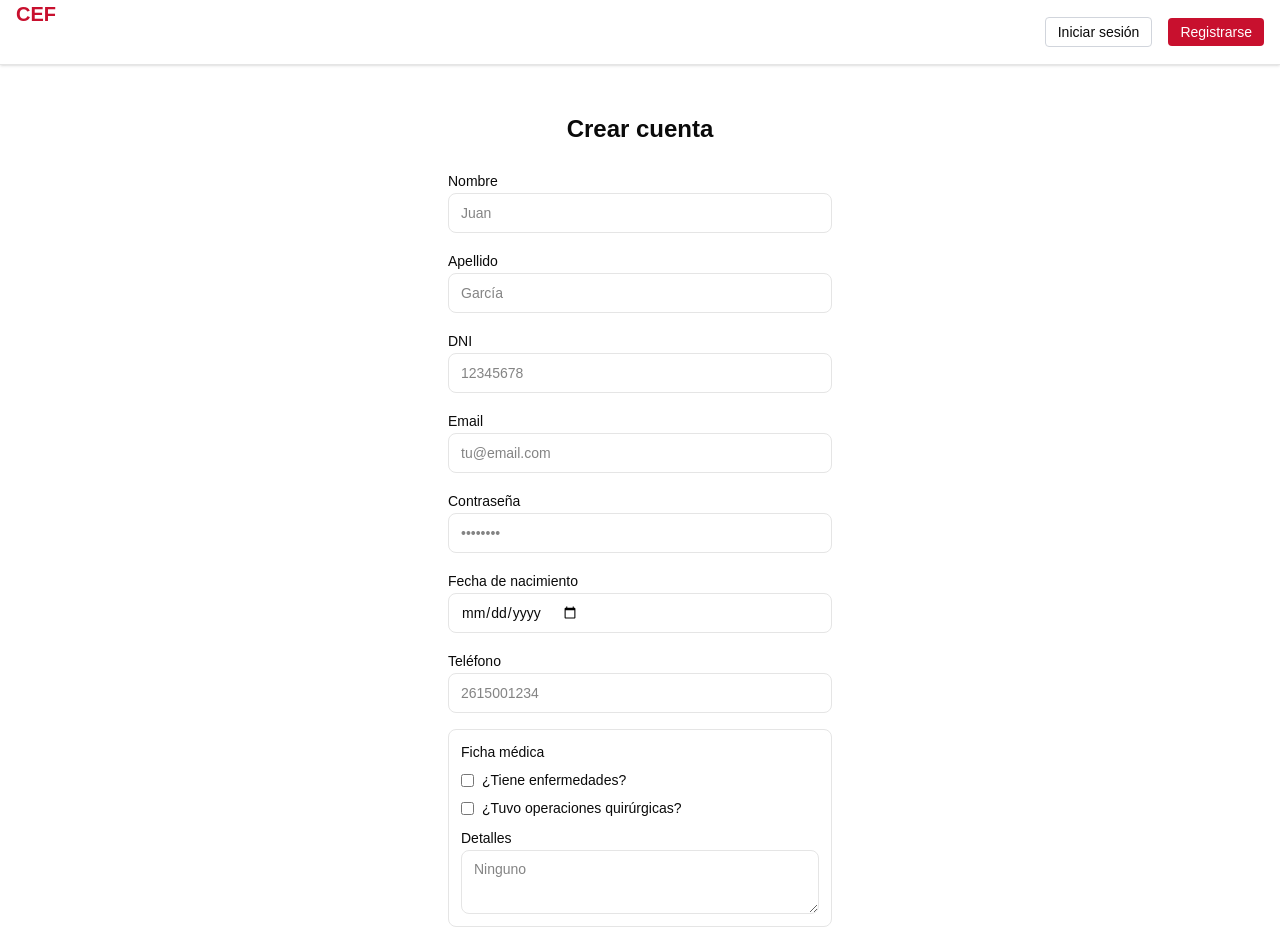
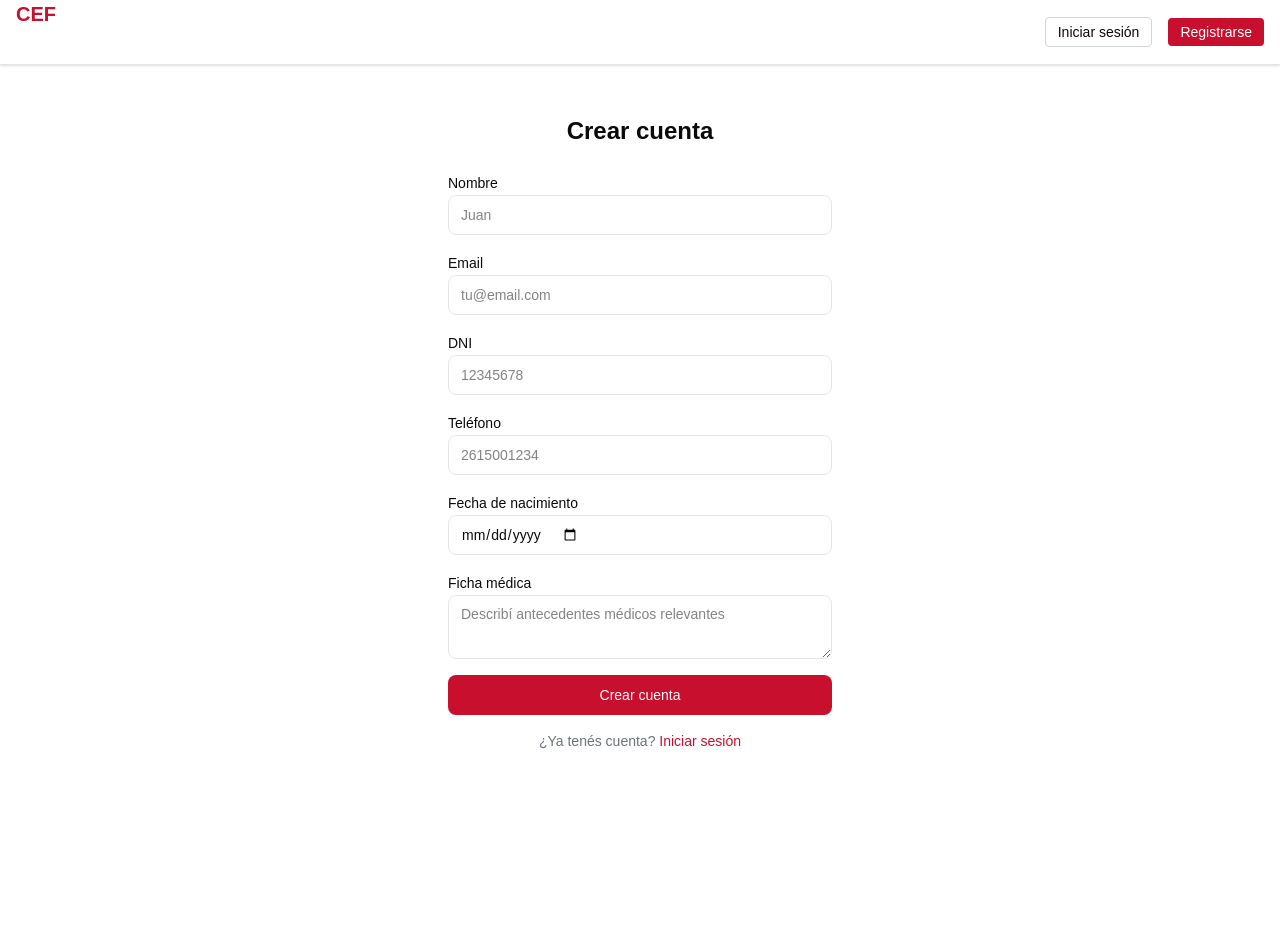
Before and after one commit to canizafa/sistema-cef, a React (Vite) app in the folder frontend/: page /register in a window 1280 px wide. Shown: the top 941 px of the page. After the commit the page ends 800 px from the top, so only its background shows below. Built offline with nearby package versions, Linux system fonts and the light colour scheme; no server answers.

Commit message:
fix(frontend): adapta Register y User al modelo Cliente del backend

```diff
--- a/frontend/src/context/AuthContext.tsx
+++ b/frontend/src/context/AuthContext.tsx
@@ -10,8 +10,7 @@ export type Rol = 'dueno' | 'recepcionista' | 'cliente';
 export type User = {
     id: number;
     nombre: string;
-    apellido: string;
-    mail: string;
+    email: string;
     rol: Rol;
 };
 
--- a/frontend/src/pages/RegisterPage.tsx
+++ b/frontend/src/pages/RegisterPage.tsx
@@ -7,35 +7,17 @@ import { authService } from '@/services/auth.service';
 
 export function RegisterPage() {
     const [form, setForm] = useState({
-        nombre: '', apellido: '', dni: '', mail: '', password: '',
-        fecha_nacimiento: '', telefono: '',
-        estado: 'activo', // hardcodeado, el usuario siempre empieza activo
-        ficha_medica: {
-            enfermedades: false,
-            operaciones_quirurgicas: false,
-            detalles: '',
-        }
+        nombre: '', email: '', dni: '',
+        telefono: '', fecha_nacimiento: '',
+        estado: 'activo',
+        ficha: '',
     });
     const [error, setError] = useState<string | null>(null);
     const [loading, setLoading] = useState(false);
     const navigate = useNavigate();
 
-    // Handler para inputs de texto normales
     function handleChange(e: React.ChangeEvent<HTMLInputElement | HTMLTextAreaElement>) {
         setForm((prev) => ({ ...prev, [e.target.name]: e.target.value }));
-    }
-
-    // Handler para checkboxes de ficha médica
-    function handleFichaMedica(e: React.ChangeEvent<HTMLInputElement | HTMLTextAreaElement>) {
-    const { name, type } = e.target;
-    const value = type === 'checkbox' ? (e.target as HTMLInputElement).checked : e.target.value;
-        setForm((prev) => ({
-            ...prev,
-            ficha_medica: {
-                ...prev.ficha_medica,
-                [name]: value,
-            }
-        }));
     }
 
     async function handleSubmit(e: React.FormEvent) {
@@ -43,8 +25,8 @@ export function RegisterPage() {
         setError(null);
         setLoading(true);
         try {
-            await authService.register(form);
-            navigate('/login'); // redirige al login para que inicie sesión
+            await authService.register({ ...form, dni: Number(form.dni) });
+            navigate('/login');
         } catch {
             setError('Error al crear la cuenta. Revisá los datos.');
         } finally {
@@ -64,47 +46,25 @@ export function RegisterPage() {
                             <input id="nombre" name="nombre" placeholder="Juan" value={form.nombre} onChange={handleChange} required className="flex h-10 w-full rounded-md border border-input bg-background px-3 py-2 text-sm" />
                         </div>
                         <div className="space-y-1">
-                            <label htmlFor="apellido" className="text-sm font-medium">Apellido</label>
-                            <input id="apellido" name="apellido" placeholder="García" value={form.apellido} onChange={handleChange} required className="flex h-10 w-full rounded-md border border-input bg-background px-3 py-2 text-sm" />
+                            <label htmlFor="email" className="text-sm font-medium">Email</label>
+                            <input id="email" name="email" type="email" placeholder="tu@email.com" value={form.email} onChange={handleChange} required className="flex h-10 w-full rounded-md border border-input bg-background px-3 py-2 text-sm" />
                         </div>
                         <div className="space-y-1">
                             <label htmlFor="dni" className="text-sm font-medium">DNI</label>
                             <input id="dni" name="dni" placeholder="12345678" value={form.dni} onChange={handleChange} required className="flex h-10 w-full rounded-md border border-input bg-background px-3 py-2 text-sm" />
                         </div>
                         <div className="space-y-1">
-                            <label htmlFor="mail" className="text-sm font-medium">Email</label>
-                            <input id="mail" name="mail" type="email" placeholder="tu@email.com" value={form.mail} onChange={handleChange} required className="flex h-10 w-full rounded-md border border-input bg-background px-3 py-2 text-sm" />
-                        </div>
-                        <div className="space-y-1">
-                            <label htmlFor="password" className="text-sm font-medium">Contraseña</label>
-                            <input id="password" name="password" type="password" placeholder="••••••••" value={form.password} onChange={handleChange} required className="flex h-10 w-full rounded-md border border-input bg-background px-3 py-2 text-sm" />
+                            <label htmlFor="telefono" className="text-sm font-medium">Teléfono</label>
+                            <input id="telefono" name="telefono" placeholder="2615001234" value={form.telefono} onChange={handleChange} required className="flex h-10 w-full rounded-md border border-input bg-background px-3 py-2 text-sm" />
                         </div>
                         <div className="space-y-1">
                             <label htmlFor="fecha_nacimiento" className="text-sm font-medium">Fecha de nacimiento</label>
                             <input id="fecha_nacimiento" name="fecha_nacimiento" type="date" value={form.fecha_nacimiento} onChange={handleChange} required className="flex h-10 w-full rounded-md border border-input bg-background px-3 py-2 text-sm" />
                         </div>
                         <div className="space-y-1">
-                            <label htmlFor="telefono" className="text-sm font-medium">Teléfono</label>
-                            <input id="telefono" name="telefono" placeholder="2615001234" value={form.telefono} onChange={handleChange} required className="flex h-10 w-full rounded-md border border-input bg-background px-3 py-2 text-sm" />
+                            <label htmlFor="ficha" className="text-sm font-medium">Ficha médica</label>
+                            <textarea id="ficha" name="ficha" value={form.ficha} onChange={handleChange} placeholder="Describí antecedentes médicos relevantes" className="flex w-full rounded-md border border-input bg-background px-3 py-2 text-sm min-h-16" />
                         </div>
-
-                        {/* Ficha médica */}
-                        <div className="space-y-2 border rounded-md p-3">
-                            <p className="text-sm font-medium">Ficha médica</p>
-                            <label className="flex items-center gap-2 text-sm">
-                                <input type="checkbox" name="enfermedades" checked={form.ficha_medica.enfermedades} onChange={handleFichaMedica} />
-                                ¿Tiene enfermedades?
-                            </label>
-                            <label className="flex items-center gap-2 text-sm">
-                                <input type="checkbox" name="operaciones_quirurgicas" checked={form.ficha_medica.operaciones_quirurgicas} onChange={handleFichaMedica} />
-                                ¿Tuvo operaciones quirúrgicas?
-                            </label>
-                            <div className="space-y-1">
-                                <label htmlFor="detalles" className="text-sm">Detalles</label>
-                                <textarea id="detalles" name="detalles" value={form.ficha_medica.detalles} onChange={handleFichaMedica} placeholder="Ninguno" className="flex w-full rounded-md border border-input bg-background px-3 py-2 text-sm min-h-16" />
-                            </div>
-                        </div>
-
                         {error && <p className="text-sm text-red-600">{error}</p>}
                         <button type="submit" disabled={loading} className="w-full bg-brand text-white rounded-md h-10 text-sm font-medium hover:opacity-90 disabled:opacity-50">
                             {loading ? 'Creando cuenta...' : 'Crear cuenta'}
--- a/frontend/src/services/auth.service.ts
+++ b/frontend/src/services/auth.service.ts
@@ -9,22 +9,17 @@ export interface LoginData {
     password: string;
 }
 
-// Campos que acepta CrearAlumno en el backend
+// Campos que acepta el modelo Cliente en el backend
 export interface RegisterData {
     nombre: string;
-    apellido: string;
-    dni: string;
-    mail: string;
-    password: string;
-    fecha_nacimiento: string; // formato "YYYY-MM-DD"
+    email: string;
+    dni: number;
     telefono: string;
+    fecha_nacimiento: string;
     estado: string;
-    ficha_medica: {
-        enfermedades: boolean;
-        operaciones_quirurgicas: boolean;
-        detalles: string;
-    };
+    ficha: string;
 }
+
 
 export interface AuthResponse {
     token: string;
@@ -38,7 +33,7 @@ export const authService = {
     },
 
     async register(data: RegisterData): Promise<void> {
-        await api.post('/auth/register', data);
+        await api.post('/clientes', data);
     },
 
     logout(): void {
```
